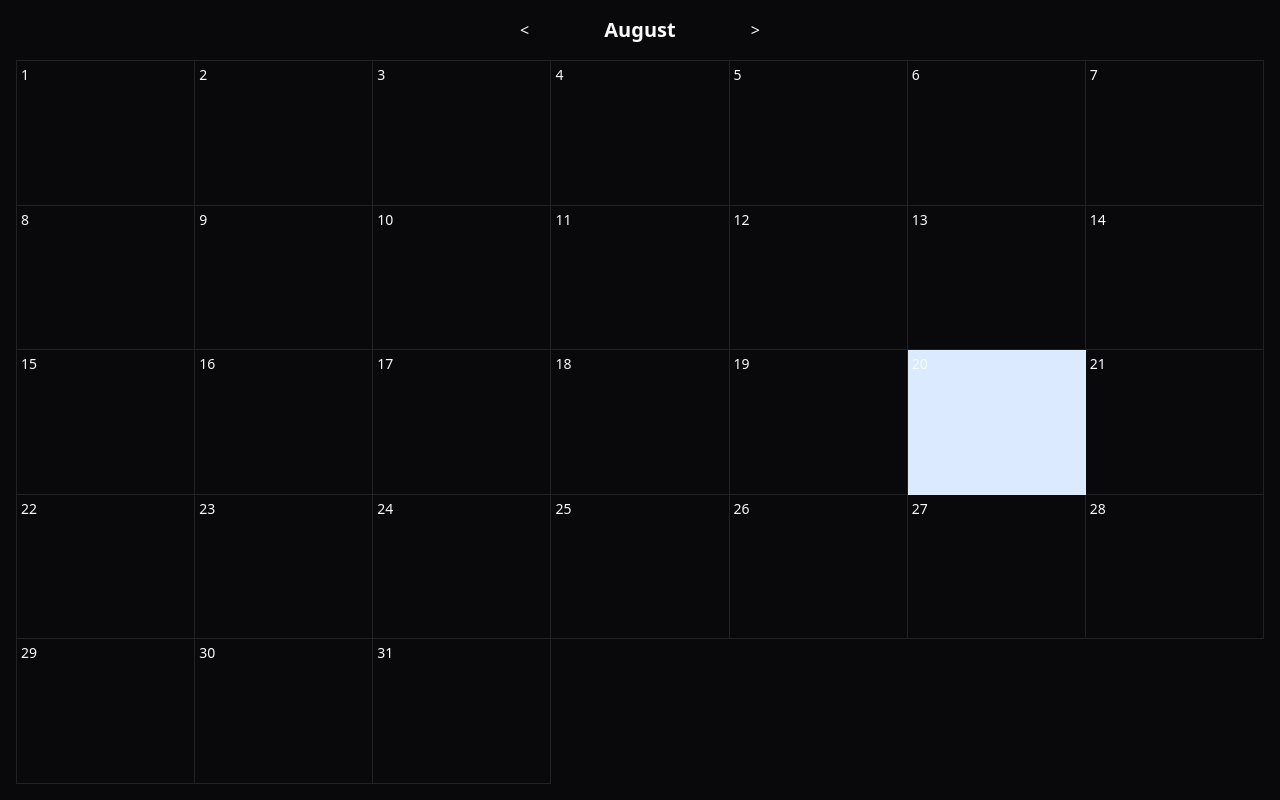
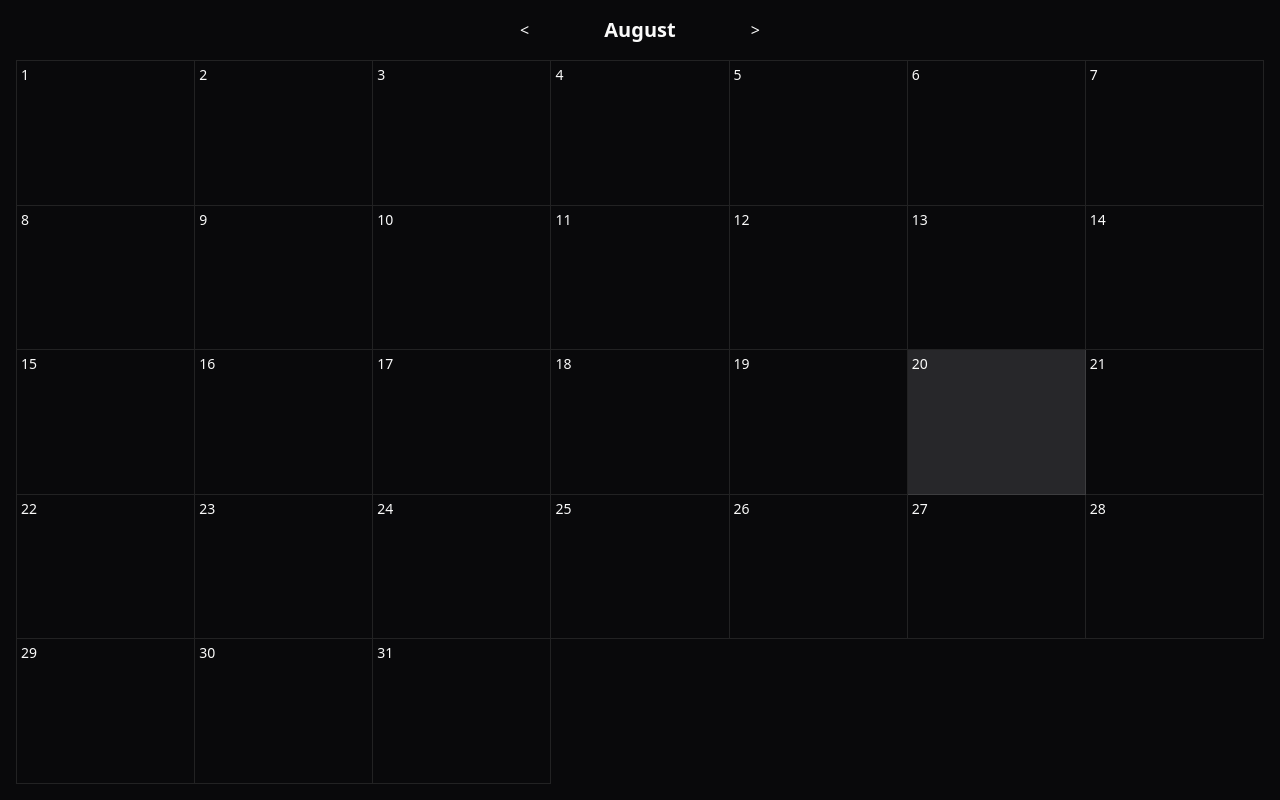
Before and after one commit to marco-vidali/dark-dates, a Next.js app: page / in a window 1280 px wide. Built offline with nearby package versions, Linux system fonts and the light colour scheme.

Commit message:
Changed colors

```diff
--- a/src/app/Day.tsx
+++ b/src/app/Day.tsx
@@ -25,7 +25,7 @@ export default function Day({ day, visibleMonth, currentMonth }: DayProps) {
             key={day}
             className={`border-r border-b p-1 flex flex-col ${
                 dayNumber === currentDay && visibleMonth === currentMonth
-                    ? "bg-blue-100"
+                    ? "bg-secondary"
                     : ""
             }`}
         >
--- a/src/app/Event.tsx
+++ b/src/app/Event.tsx
@@ -27,7 +27,7 @@ export default function Event({ id, title, description, date }: EventProps) {
             <DialogContent>
                 <DialogHeader>
                     <DialogTitle>{title}</DialogTitle>
-                    <DialogTitle className="text-md text-gray-500">
+                    <DialogTitle className="text-md opacity-50">
                         {yearsAgo} years ago
                     </DialogTitle>
                     <DialogDescription>{description}</DialogDescription>
```
